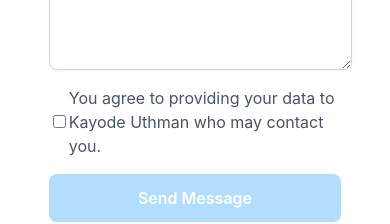
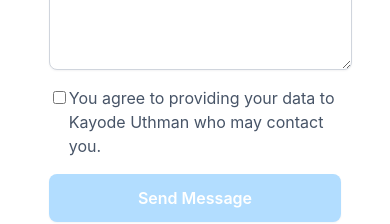
Before and after one commit to Kaydawg007/Linktree, a React (Create React App) app: page /Contact in a window 390 px wide. Shown: the part 540-764 px from the top of the page. Built offline with nearby package versions, Linux system fonts and the light colour scheme.

Commit message:
Update Login.module.css

```diff
--- a/src/components/Login/Login.module.css
+++ b/src/components/Login/Login.module.css
@@ -131,6 +131,7 @@
 
 .checkBox {
   display: flex;
+  align-items: baseline;
 }
 
 .checkBox > p {
@@ -197,10 +198,6 @@
     flex-direction: column;
   }
 
-  .checkBox {
-   align-items: center;
-   }
-
   .nameInputFields > span {
     width: 100%;
     margin: 5px 0px;
```
